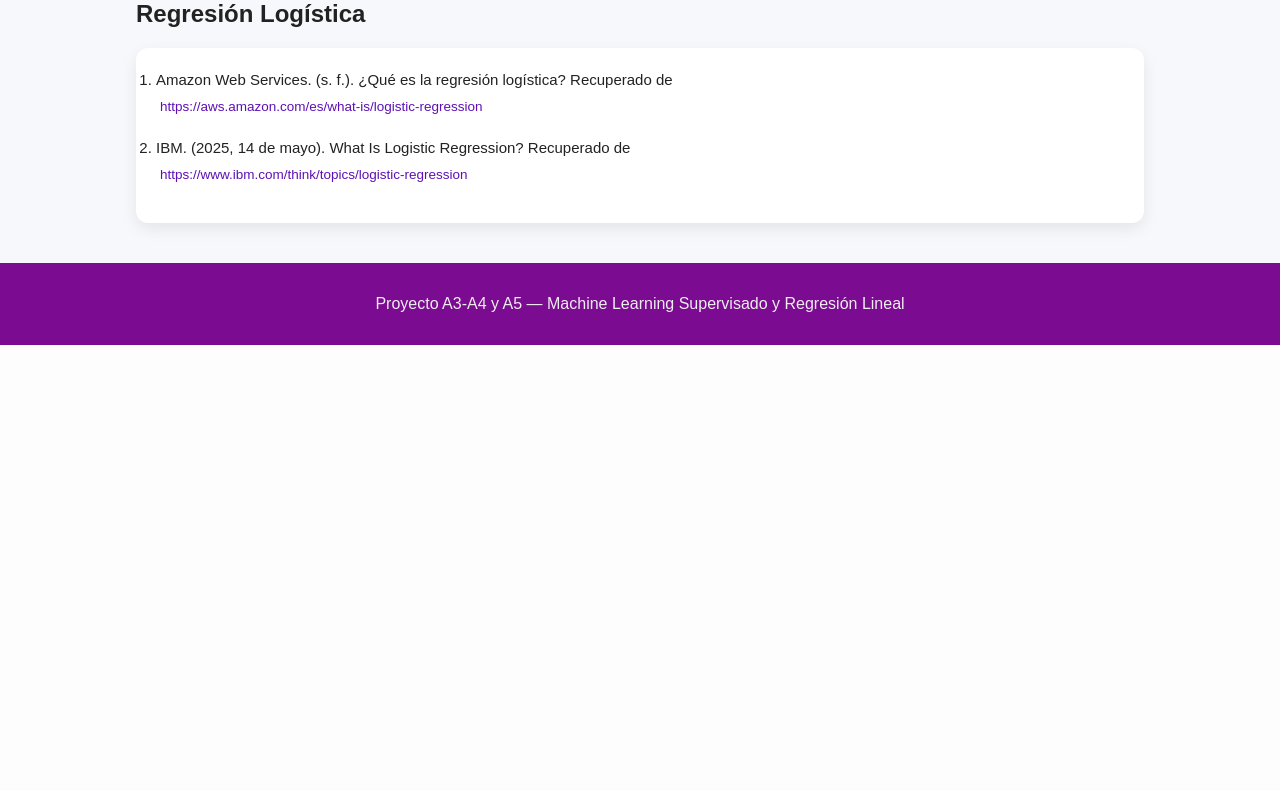
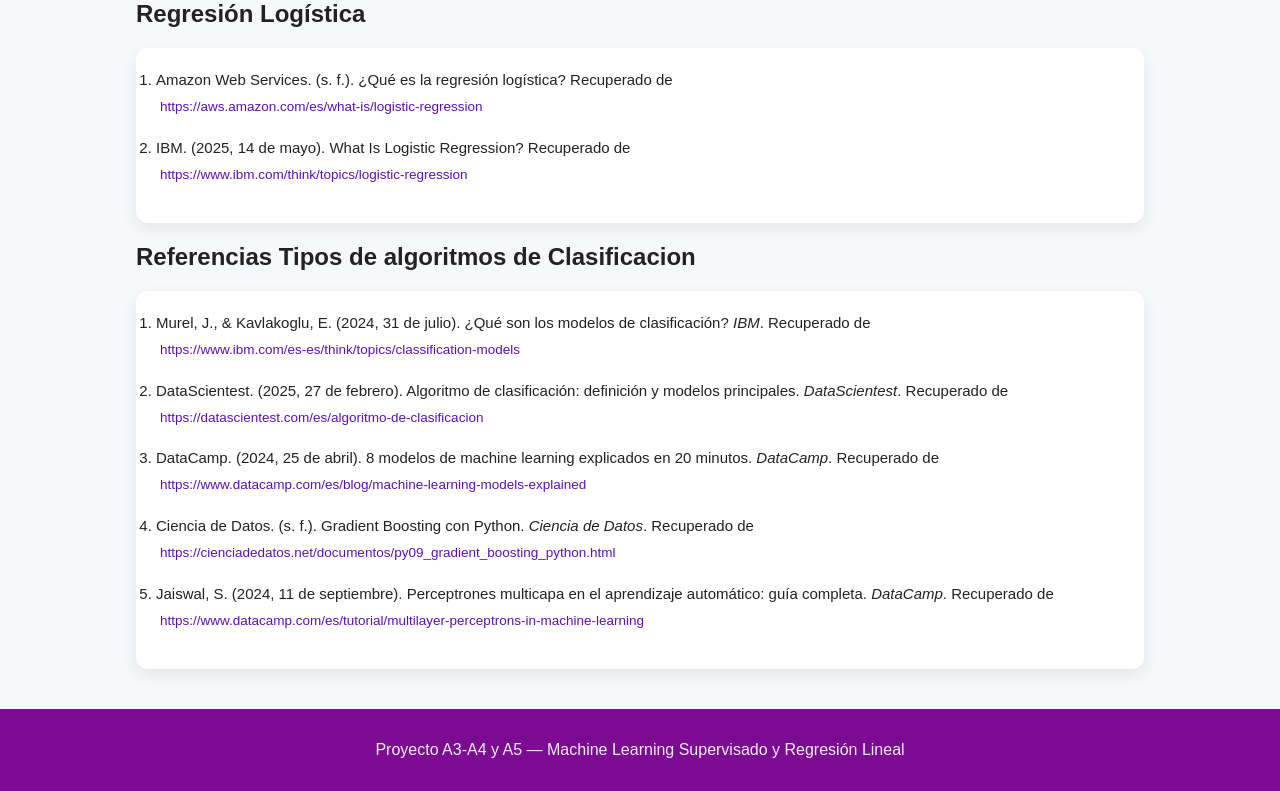
Before and after one commit to alexcdiaz123-afk/Machine_learning, a Flask app: page /referencias in a window 1280 px wide. Shown: the part 925-1716 px from the top of the page. Before the commit the page ends 1270 px from the top, so only its background shows below. Run offline with Flask 3, Linux system fonts and the light colour scheme.

Commit message:
Mapa mentaly referencias
Se agrego un mapa mental y las referencias de las paginas usadas para la invesigacion de este.

```diff
--- a/templates/referencias.html
+++ b/templates/referencias.html
@@ -70,4 +70,53 @@
       https://www.ibm.com/think/topics/logistic-regression</a>
     </li>
   </ol>
+  <h2>Referencias Tipos de algoritmos de Clasificacion</h2>
+<ol class="refs">
+  <li>
+    Murel, J., & Kavlakoglu, E. (2024, 31 de julio).
+    ¿Qué son los modelos de clasificación?
+    <i>IBM</i>.
+    Recuperado de
+    <a href="https://www.ibm.com/es-es/think/topics/classification-models" target="_blank">
+      https://www.ibm.com/es-es/think/topics/classification-models
+    </a>
+  </li>
+  <li>
+    DataScientest. (2025, 27 de febrero).
+    Algoritmo de clasificación: definición y modelos principales.
+    <i>DataScientest</i>.
+    Recuperado de
+    <a href="https://datascientest.com/es/algoritmo-de-clasificacion" target="_blank">
+      https://datascientest.com/es/algoritmo-de-clasificacion
+    </a>
+  </li>
+  <li>
+    DataCamp. (2024, 25 de abril).
+    8 modelos de machine learning explicados en 20 minutos.
+    <i>DataCamp</i>.
+    Recuperado de
+    <a href="https://www.datacamp.com/es/blog/machine-learning-models-explained" target="_blank">
+      https://www.datacamp.com/es/blog/machine-learning-models-explained
+    </a>
+  </li>
+  <li>
+    Ciencia de Datos. (s. f.).
+    Gradient Boosting con Python.
+    <i>Ciencia de Datos</i>.
+    Recuperado de
+    <a href="https://cienciadedatos.net/documentos/py09_gradient_boosting_python.html" target="_blank">
+      https://cienciadedatos.net/documentos/py09_gradient_boosting_python.html
+    </a>
+  </li>
+  <li>
+    Jaiswal, S. (2024, 11 de septiembre).
+    Perceptrones multicapa en el aprendizaje automático: guía completa.
+    <i>DataCamp</i>.
+    Recuperado de
+    <a href="https://www.datacamp.com/es/tutorial/multilayer-perceptrons-in-machine-learning" target="_blank">
+      https://www.datacamp.com/es/tutorial/multilayer-perceptrons-in-machine-learning
+    </a>
+  </li>
+</ol>
+
 {% endblock %}
```
Also changed, not shown: templates/clasificacion_conceptos.html (+38 -0 lines).
